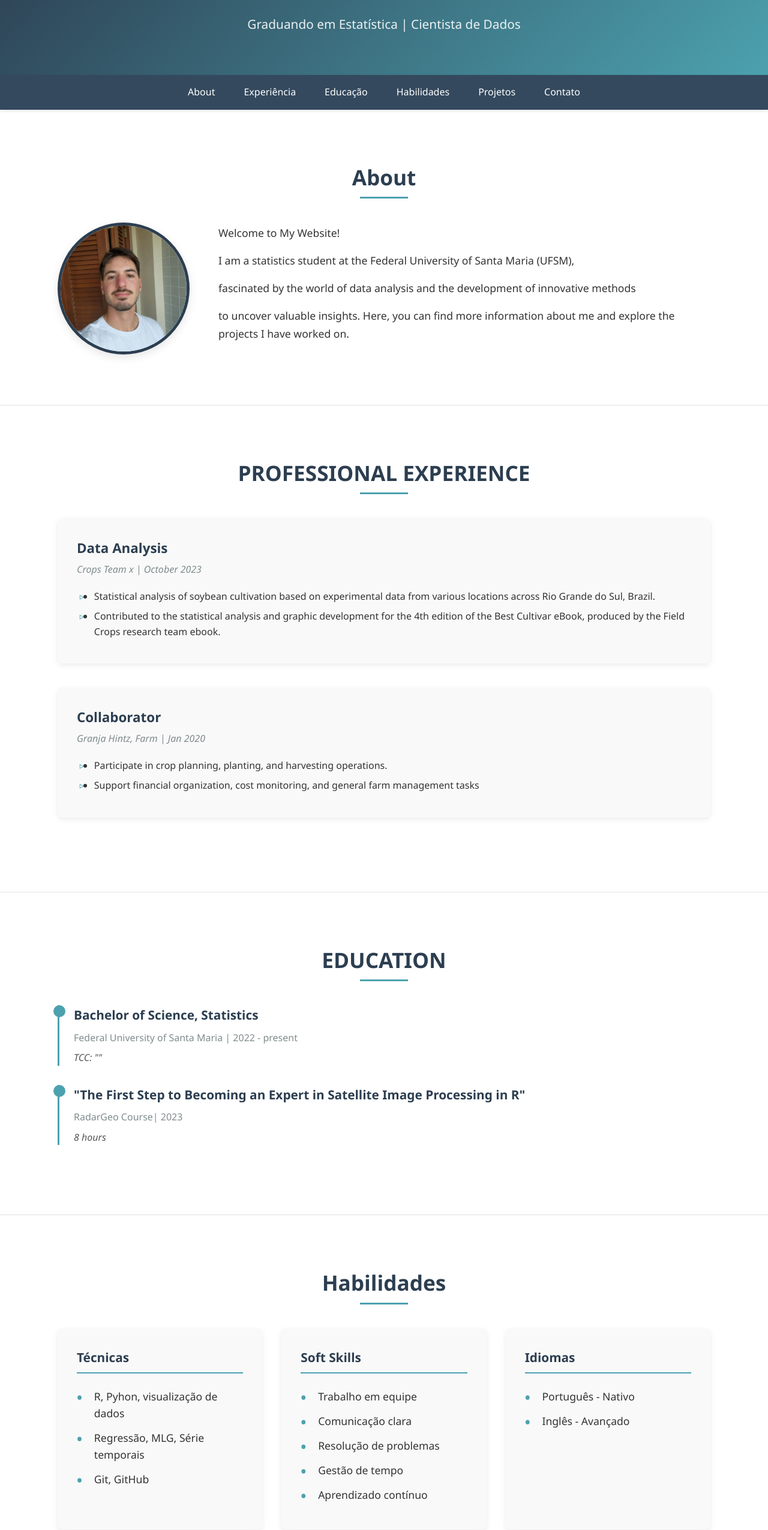
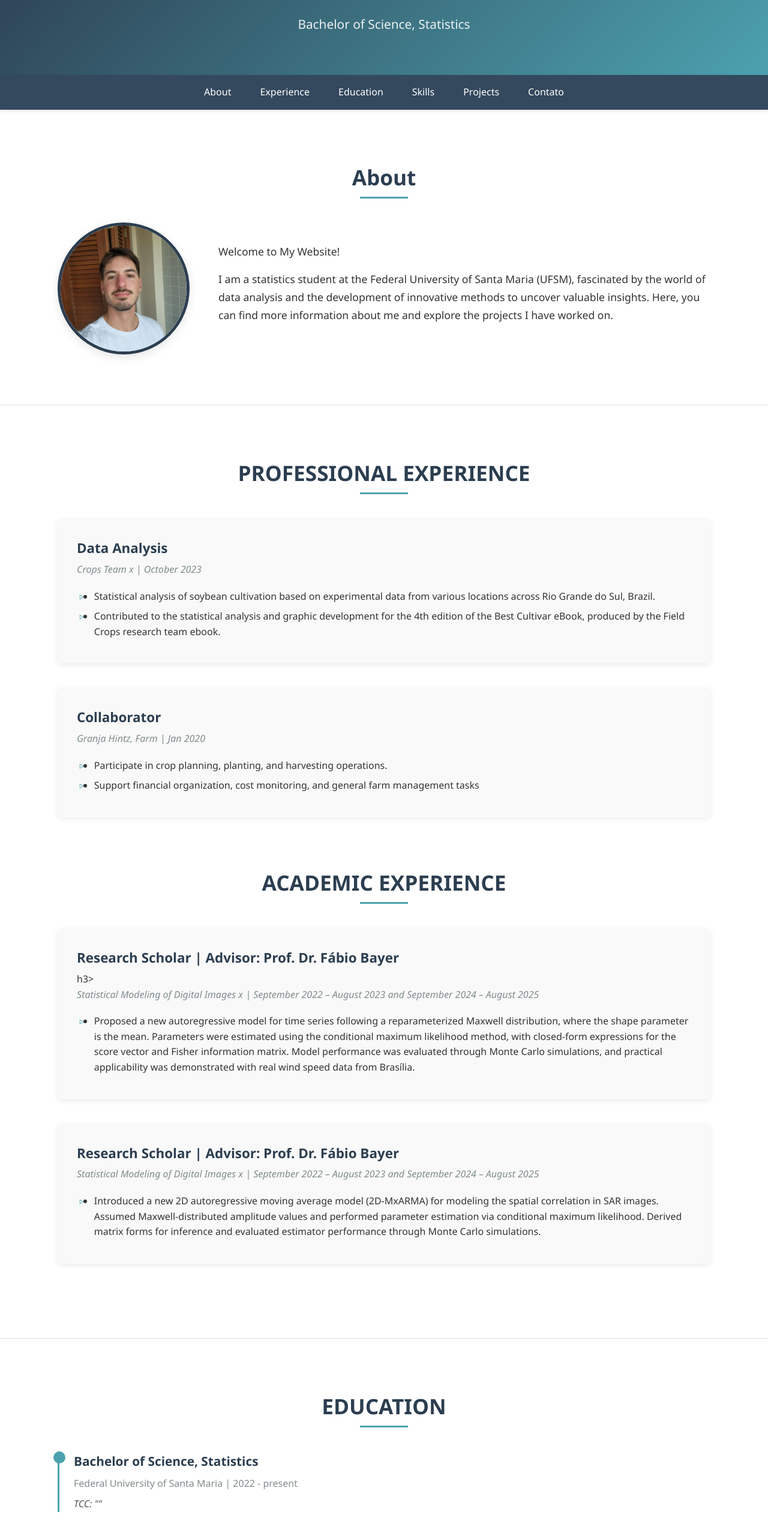
Before and after one commit to arthurhintz/arthurhintz.github.io, a plain HTML site: page index.html in a window 1280 px wide. Shown: the part 124-2675 px from the top of the page at 60% size. Drawn offline with Linux system fonts and the light colour scheme.

Commit message:
Update index.html

```diff
--- a/index.html
+++ b/index.html
@@ -12,17 +12,17 @@
     <header>
         <div class="container">
             <h1>Arthur Hintz</h1>
-            <p>Graduando em Estatística | Cientista de Dados</p>
+            <p>Bachelor of Science, Statistics</p>
         </div>
     </header>
 
     <nav>
         <ul>
             <li><a href="#sobre">About</a></li>
-            <li><a href="#experiencia">Experiência</a></li>
-            <li><a href="#educacao">Educação</a></li>
-            <li><a href="#habilidades">Habilidades</a></li>
-            <li><a href="#projetos">Projetos</a></li>
+            <li><a href="#experiencia">Experience</a></li>
+            <li><a href="#educacao">Education</a></li>
+            <li><a href="#habilidades">Skills</a></li>
+            <li><a href="#projetos">Projects</a></li>
             <li><a href="#contato">Contato</a></li>
         </ul>
     </nav>
@@ -35,9 +35,9 @@
                     <img src="img/profile.jpeg" alt="Sua Foto" class="profile-img">
                     <div class="sobre-texto">
                         <p>Welcome to My Website!<p>
-                        <p>I am a statistics student at the Federal University of Santa Maria (UFSM),<p>
-                        <p>fascinated by the world of data analysis and the development of innovative methods<p>
-                        <p>to uncover valuable insights. Here, you can find more information about me and explore the projects I have worked on.</p>
+                        <p>I am a statistics student at the Federal University of Santa Maria (UFSM),
+                            fascinated by the world of data analysis and the development of innovative methods
+                            to uncover valuable insights. Here, you can find more information about me and explore the projects I have worked on.</p>
                     </div>
                 </div>
             </div>
@@ -65,6 +65,36 @@
                     </ul>
                 </div>
             </div>
+
+             <div class="container">
+                <h2>ACADEMIC EXPERIENCE</h2>
+
+                <div class="experiencia-item">
+                    <h3>Research Scholar | Advisor: Prof. Dr. Fábio Bayer</h3>h3>
+                    <h4>Statistical Modeling of Digital Images x | September 2022 – August 2023
+                        and September 2024 – August 2025</h4>
+                    <ul>
+                        <li>Proposed a new autoregressive model for time series following a reparameterized Maxwell distribution, where the
+                            shape parameter is the mean. Parameters were estimated using the conditional maximum likelihood method, with
+                            closed-form expressions for the score vector and Fisher information matrix. Model performance was evaluated
+                            through Monte Carlo simulations, and practical applicability was demonstrated with real wind speed data from
+                            Brasília.
+                        </li>
+                    </ul>
+                </div>
+
+                <div class="experiencia-item">
+                    <h3>Research Scholar | Advisor: Prof. Dr. Fábio Bayer</h3>
+                    <h4>Statistical Modeling of Digital Images x | September 2022 – August 2023
+                        and September 2024 – August 2025</h4>
+                    <ul>
+                        <li> Introduced a new 2D autoregressive moving average model (2D-MxARMA) for modeling the spatial correlation in
+                            SAR images. Assumed Maxwell-distributed amplitude values and performed parameter estimation via conditional
+                            maximum likelihood. Derived matrix forms for inference and evaluated estimator performance through Monte Carlo
+                            simulations.</li>
+                    </ul>
+                </div>
+            </div>
         </section>
 
         <section id="educacao">
@@ -87,33 +117,34 @@
 
         <section id="habilidades">
             <div class="container">
-                <h2>Habilidades</h2>
+                <h2>SKILLS AND INTERESTS</h2>
                 <div class="habilidades-container">
                     <div class="habilidade-categoria">
-                        <h3>Técnicas</h3>
+                        <h3>Technical</h3>
                         <ul>
-                            <li>R, Pyhon, visualização de dados</li>
-                            <li>Regressão, MLG, Série temporais</li>
-                            <li>Git, GitHub</li>
+                            <li>Programming (R, Python, SQL, LaTeX).</li>
+                            <li>Statistics (Spatial analysis, linear and non-linear models, multivariate analyses,
+                                machine learning, time series, Cluster analysis).</li>
+                            <li>Satellite image processing and remote sensing</li>
+                            <li>Development and organization of R packages</li>
                         </ul>
                     </div>
 
                     <div class="habilidade-categoria">
                         <h3>Soft Skills</h3>
-                        <ul>
-                            <li>Trabalho em equipe</li>
-                            <li>Comunicação clara</li>
-                            <li>Resolução de problemas</li>
-                            <li>Gestão de tempo</li>
-                            <li>Aprendizado contínuo</li>
-                        </ul>
+                            <ul>
+                                <li>Clear communication</li>
+                                <li>Problem-solving</li>
+                                <li>Time management</li>
+                                <li>Adaptability</li>
+                            </ul>
                     </div>
 
                     <div class="habilidade-categoria">
-                        <h3>Idiomas</h3>
+                        <h3>Language</h3>
                         <ul>
-                            <li>Português - Nativo</li>
-                            <li>Inglês - Avançado</li>
+                            <li>English (intermediate – B1 level)</li>
+                            <li>Portuguese (native).</li>
                         </ul>
                     </div>
                 </div>
```
